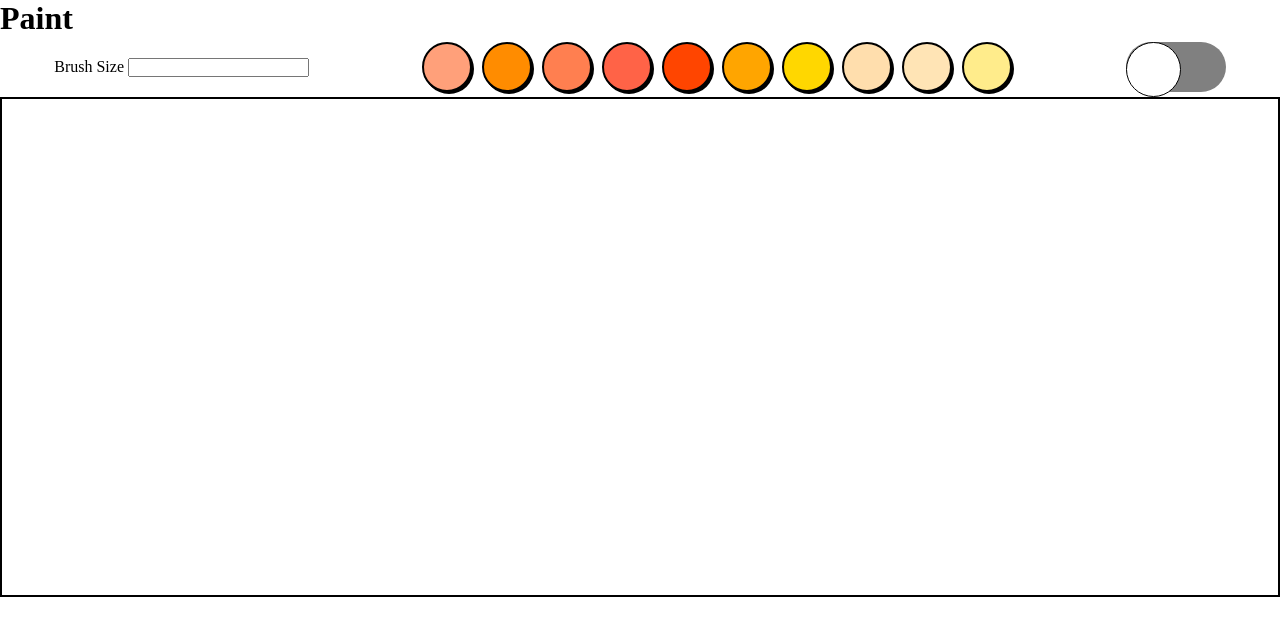
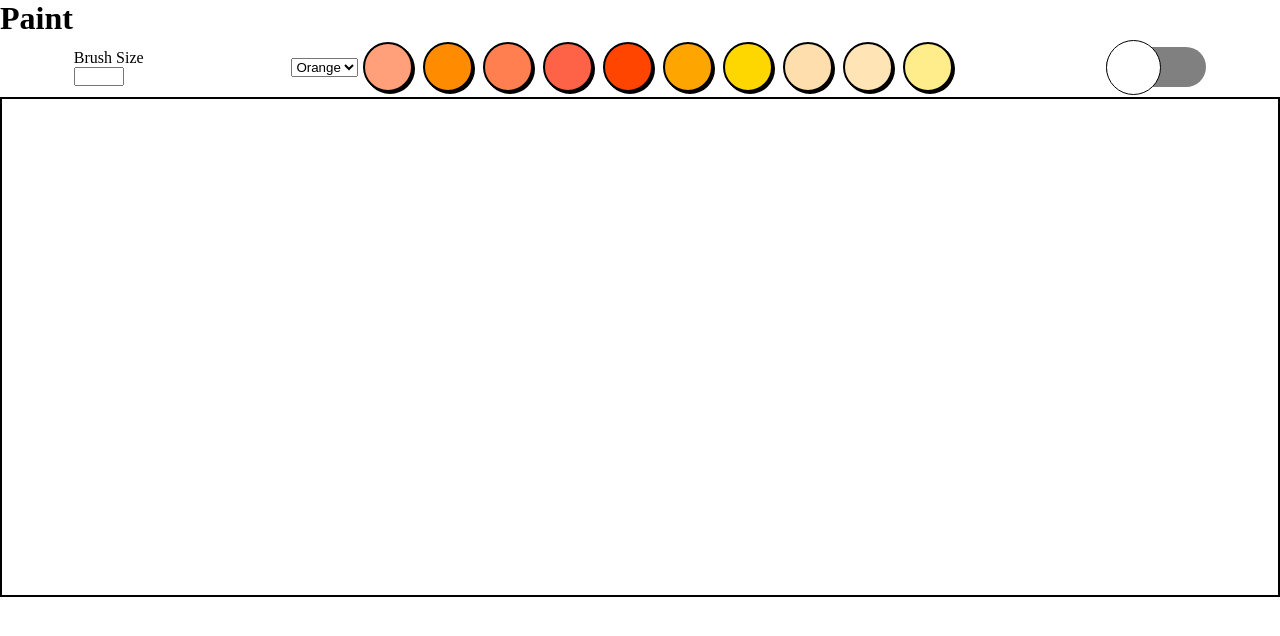
Before and after one commit to SUPERPUGN0/paint, a plain HTML site: page index.html in a window 1280 px wide. Drawn offline with Linux system fonts and the light colour scheme.

Commit message:
create color palette selector (not working)

```diff
--- a/index.html
+++ b/index.html
@@ -21,16 +21,26 @@
 
             <!-- Colors-->
             <div id="colors">
-                <div id="FFA07A" class="color"></div>
-                <div id="FF8C00" class="color"></div>
-                <div id="FF7F50" class="color"></div>
-                <div id="FF6347" class="color"></div>
-                <div id="FF4500" class="color"></div>
-                <div id="FFA500" class="color"></div>
-                <div id="FFD700" class="color"></div>
-                <div id="FFDEAD" class="color"></div>
-                <div id="FFE4B5" class="color"></div>
-                <div id="FFEC8B" class="color"></div>
+                <div id="color-palette-container">
+                    <label for="color-palette-selector"></label>
+                    <select name="color-palette" id="color-palette-selector">
+                        <option value="">Orange</option>
+                        <option value="">Blue</option>
+                        <option value="">Red</option>
+                        <option value="">Green</option>
+                        <option value="">Purple</option>
+                    </select>
+                </div>
+                <div id="color1" class="color"></div>
+                <div id="color2" class="color"></div>
+                <div id="color3" class="color"></div>
+                <div id="color4" class="color"></div>
+                <div id="color5" class="color"></div>
+                <div id="color6" class="color"></div>
+                <div id="color7" class="color"></div>
+                <div id="color8" class="color"></div>
+                <div id="color9" class="color"></div>
+                <div id="color10" class="color"></div>
             </div>
 
             <!-- Dark Mode Toggle-->
--- a/resources/css/index.css
+++ b/resources/css/index.css
@@ -9,13 +9,26 @@
     height: 500px;
 }
 
-#colors,
 #toolbar {
     display: flex;
     justify-content: space-around;
 }
 
 #toolbar {
+    align-items: center;
+}
+
+#brush-container {
+    display: flex;
+    flex-direction: column;
+}
+
+#brush-size {
+    width: 50px;
+}
+
+#colors {
+    display: flex;
     align-items: center;
 }
 
@@ -28,43 +41,43 @@
     box-shadow: 2px 2px 0px black;
 }
 
-#FFA07A {
+#color1 {
     background-color: #FFA07A;
 }
 
-#FF8C00 {
+#color2 {
     background-color: #FF8C00;
 }
 
-#FF7F50 {
+#color3 {
     background-color: #FF7F50;
 }
 
-#FF6347 {
+#color4 {
     background-color: #FF6347;
 }
 
-#FF4500 {
+#color5 {
     background-color: #FF4500;
 }
 
-#FFA500 {
+#color6 {
     background-color: #FFA500;
 }
 
-#FFD700 {
+#color7 {
     background-color: #FFD700;
 }
 
-#FFDEAD {
+#color8 {
     background-color: #FFDEAD;
 }
 
-#FFE4B5 {
+#color9 {
     background-color: #FFE4B5;
 }
 
-#FFEC8B {
+#color10 {
     background-color: #FFEC8B;
 }
 
@@ -72,9 +85,11 @@
 /* Dark mode toogle */
 #dark-mode-toggle-container {
     width: 100px;
-    height: 50px;
+    height: 40px;
     border-radius: 25px;
     background: gray;
+    display: flex;
+    align-items: center;
 }
 
 #circle {
```
Also changed, not shown: js/color-palette.js (added, +31 -0 lines).
